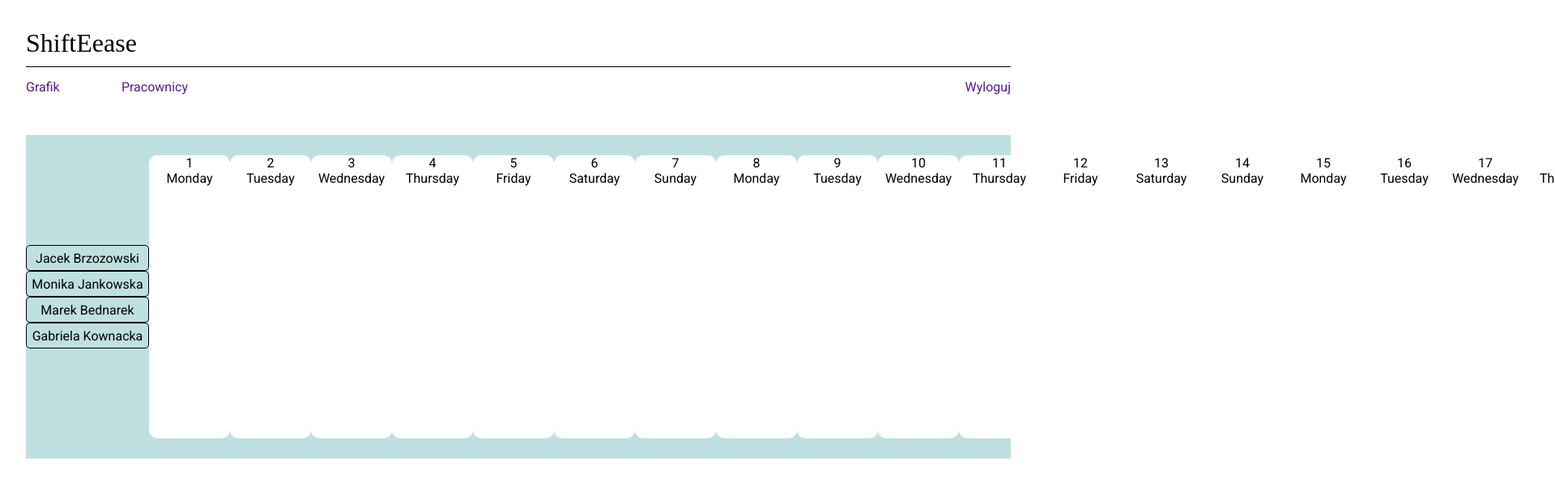
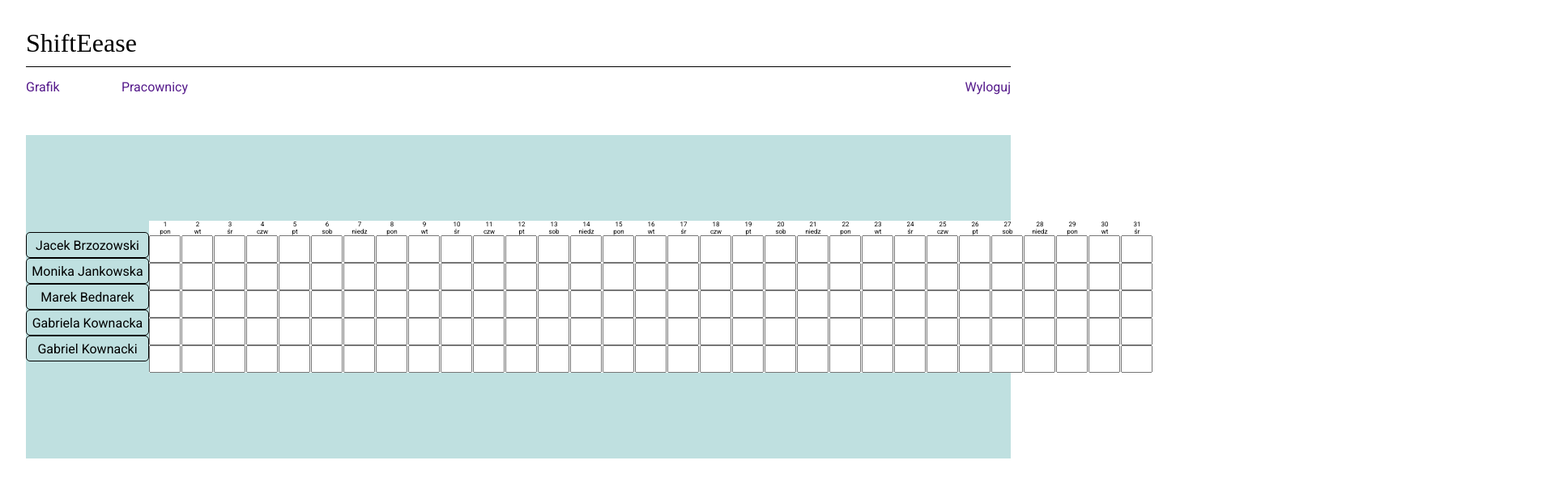
Before and after one commit to chalbrik/shiftease, an Angular app: page / in a window 1280 px wide. Shown: the top 606 px of the page at 81% size, 1920 px wide, since content can reach past the window. Built offline with nearby package versions, Linux system fonts and the light colour scheme; a web font is replaced by a local one.

Commit message:
First inputs displayed

```diff
--- a/src/app/dummy-employees.ts
+++ b/src/app/dummy-employees.ts
@@ -19,4 +19,9 @@ export const DUMMY_EMPLOYEES = [
     name: 'Gabriela',
     last_name: 'Kownacka',
   },
+  {
+    id: '5',
+    name: 'Gabriel',
+    last_name: 'Kownacki',
+  },
 ];
--- /dev/null
+++ b/src/app/employee/employee.service.ts
@@ -0,0 +1,6 @@
+import { Injectable } from '@angular/core';
+
+@Injectable({ providedIn: 'root' })
+export class EmployeeService {
+  constructor() {}
+}
--- a/src/app/schedule-field/schedule-field.component.css
+++ b/src/app/schedule-field/schedule-field.component.css
@@ -1,13 +1,33 @@
 div.schedule-field {
-  height: 350px;
-  width: 100px;
+  width: 40px;
+  background-color: white;
+}
 
-  background-color: white;
-
-  border-radius: 10px;
-
+div.upper-schedule-part {
   display: flex;
   flex-direction: column;
   justify-content: flex-start;
   align-items: center;
 }
+
+div.lower-schedule-part {
+  width: 35px;
+  height: 30px;
+}
+
+input.employee-hours {
+  width: 35px;
+  height: 30px;
+
+  padding: 0;
+
+  padding-block: 0;
+  padding-inline: 0;
+}
+
+span.schedule-field-date {
+  font-family: "Roboto", sans-serif;
+  font-weight: 400;
+  font-style: normal;
+  font-size: 8px;
+}
--- a/src/app/schedule-field/schedule-field.component.html
+++ b/src/app/schedule-field/schedule-field.component.html
@@ -1,4 +1,10 @@
 <div class="schedule-field">
-  <span>{{ numberOfTheDay.numberOfTheDay }}</span>
-  <span>{{ numberOfTheDay.dayOfTheWeek }}</span>
+  <div class="upper-schedule-part">
+    <span class="schedule-field-date">{{ numberOfTheDay.numberOfTheDay }}</span>
+    <span class="schedule-field-date">{{ numberOfTheDay.dayOfTheWeek }}</span>
+  </div>
+  <!-- Tu powinni być wyświetlani employees -->
+  @for(employee of employees; track employee.id){
+  <input id="{{ employee.id }}" class="employee-hours" type="text" />
+  }
 </div>
--- a/src/app/schedule-field/schedule-field.component.ts
+++ b/src/app/schedule-field/schedule-field.component.ts
@@ -1,5 +1,6 @@
 import { Component, Input } from '@angular/core';
 import { dateTag } from '../schedule/schedule.model';
+import { Employee } from '../employee/employee.model';
 
 @Component({
   selector: 'app-schedule-field',
@@ -10,4 +11,5 @@ import { dateTag } from '../schedule/schedule.model';
 })
 export class ScheduleFieldComponent {
   @Input({ required: true }) numberOfTheDay!: dateTag;
+  @Input({ required: true }) employees!: Employee[];
 }
--- a/src/app/schedule/schedule.component.html
+++ b/src/app/schedule/schedule.component.html
@@ -6,7 +6,7 @@
   </div>
   <div class="schedule-field-container">
     @for(dayNumber of daysOfCurrentMonth; track dayNumber.numberOfTheDay){
-    <app-schedule-field [numberOfTheDay]="dayNumber" />
+    <app-schedule-field [numberOfTheDay]="dayNumber" [employees]="employees" />
     }
   </div>
 </div>
--- a/src/app/schedule/schedule.component.ts
+++ b/src/app/schedule/schedule.component.ts
@@ -4,7 +4,7 @@ import { EmployeeComponent } from '../employee/employee.component';
 import { ScheduleFieldComponent } from '../schedule-field/schedule-field.component';
 import { DUMMY_EMPLOYEES } from '../dummy-employees';
 import { dateTag } from './schedule.model';
-
+import { Employee } from '../employee/employee.model';
 @Component({
   selector: 'app-schedule',
   standalone: true,
@@ -14,6 +14,7 @@ import { dateTag } from './schedule.model';
 })
 export class ScheduleComponent {
   employees = DUMMY_EMPLOYEES;
+  numberOfEmployees = this.employees.length;
   //tutaj trzeba zrobić tablice z numerami dat w miesiącu
   //potrzebuję tablicy z numerami i nazwami dni w miesiącu
 
--- a/src/app/schedule/schedule.service.ts
+++ b/src/app/schedule/schedule.service.ts
@@ -4,8 +4,6 @@ import { dateTag } from './schedule.model';
 @Injectable({ providedIn: 'root' })
 export class ScheduleService {
   constructor() {}
-
-  currentDate = 8;
 
   getDaysInMonth(): dateTag[] {
     const currentDate = new Date();
@@ -15,12 +13,16 @@ export class ScheduleService {
     // Get the last day of the current month
     const lastDay = new Date(year, month + 1, 0).getDate();
 
-    // return Array.from({ length: lastDay }, (_, i) => (i + 1).toString());
     return Array.from({ length: lastDay }, (_, i) => {
       const date = new Date(year, month, i + 1);
-      const dayOfTheWeek = date.toLocaleDateString('en-US', {
-        weekday: 'long',
+      let dayOfTheWeek = date.toLocaleDateString('pl-PL', {
+        weekday: 'short',
       });
+
+      // Remove the trailing dot
+      if (dayOfTheWeek.endsWith('.')) {
+        dayOfTheWeek = dayOfTheWeek.slice(0, -1); // Remove the last character (dot)
+      }
 
       return {
         numberOfTheDay: (i + 1).toString(),
```
